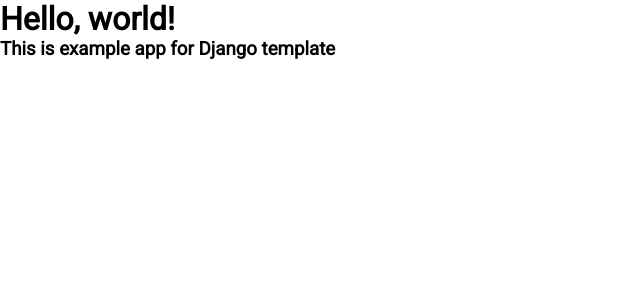
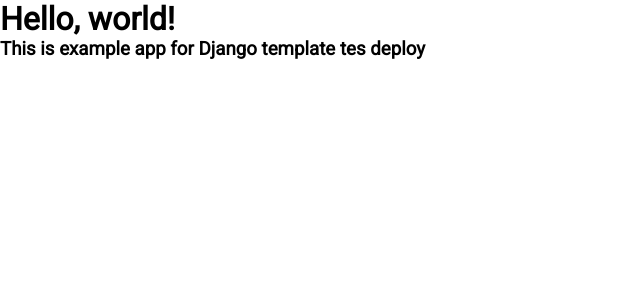
Before and after one commit to Basdat-1/babadu, a Django app: template example_app/templates/index.html in a window 1280 px wide. Shown: the top 300 px of the page, without its empty margins (0-640 px from the left). Run offline with Django 4.2, Linux system fonts and the light colour scheme; the template is opened without the code that fills it, so the values that code supplies are empty.

Commit message:
test deploy

```diff
--- a/example_app/templates/index.html
+++ b/example_app/templates/index.html
@@ -7,5 +7,5 @@
 
 {% block content %}
   <h1>Hello, world!</h1>
-  <h3>This is example app for Django template</h3>
+  <h3>This is example app for Django template tes deploy</h3>
 {% endblock content %}
```
Also changed, not shown: .github/workflows/dpl.yml.
